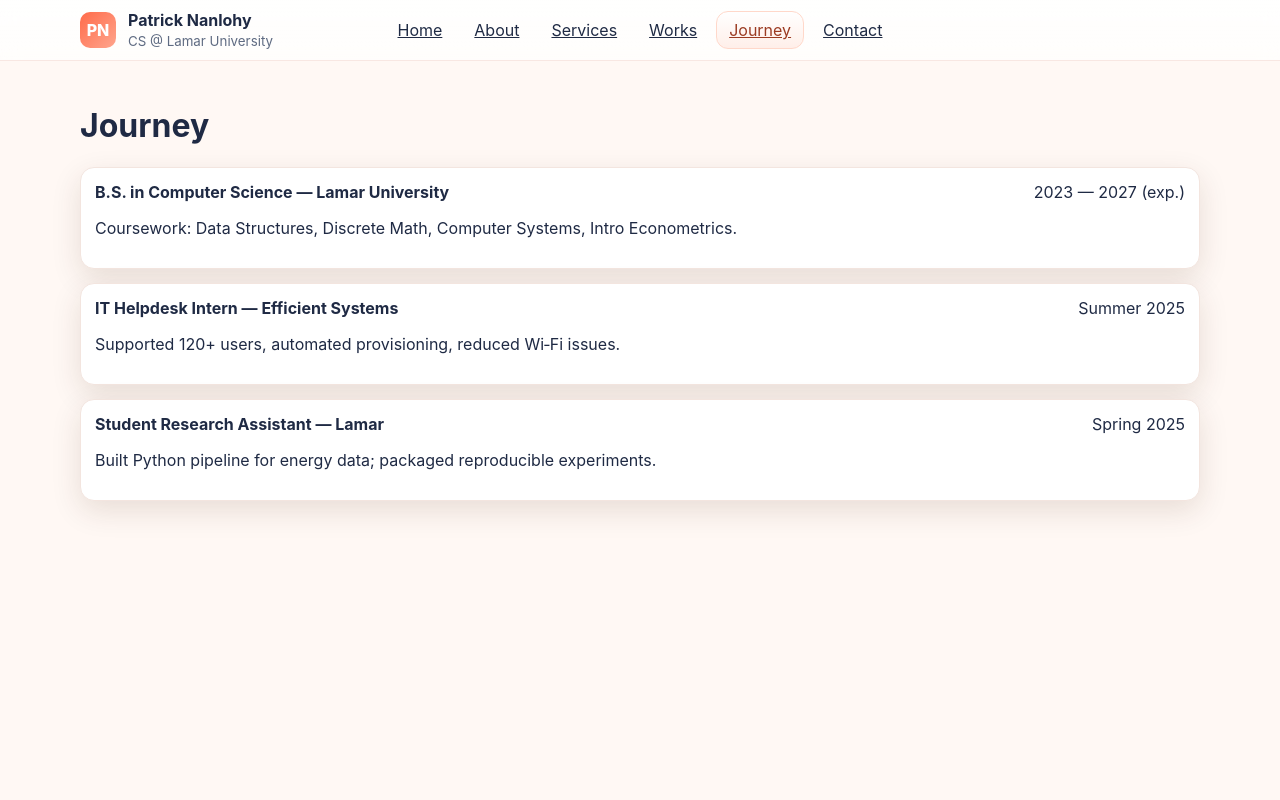
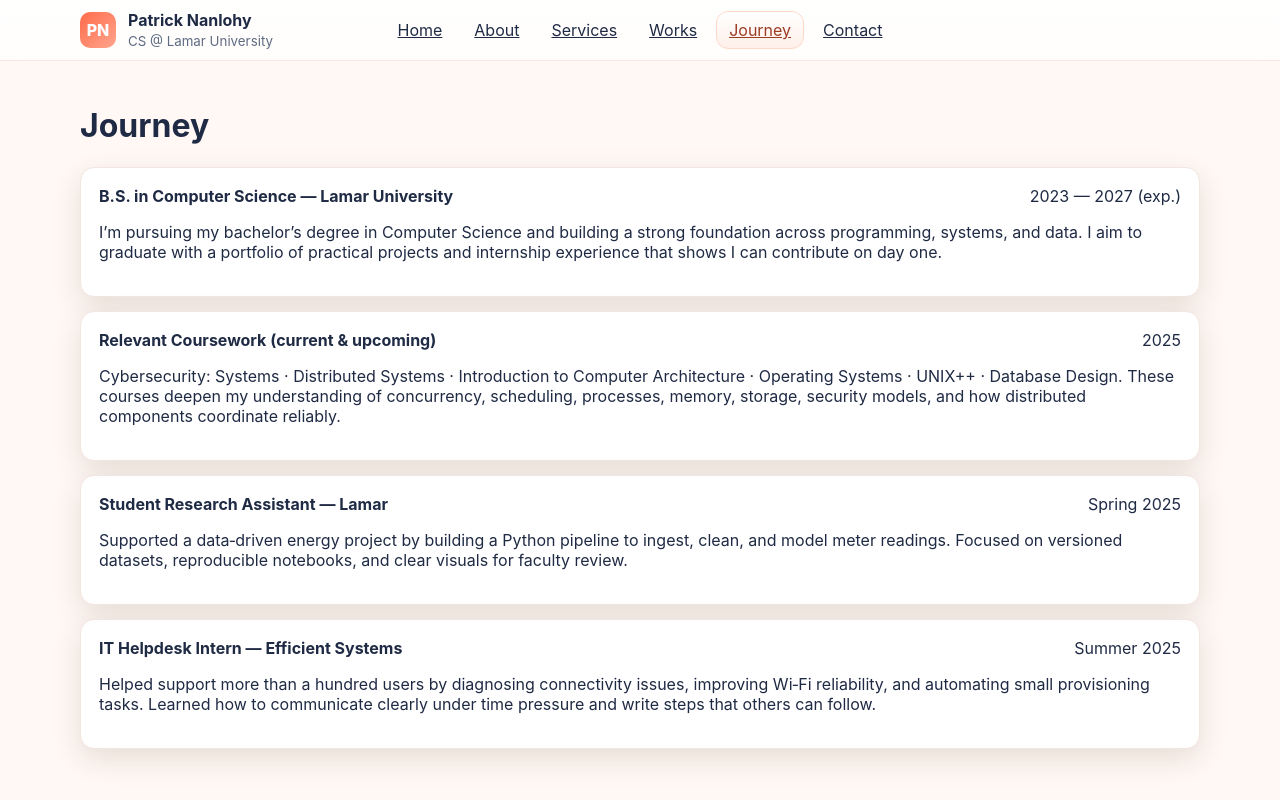
Before and after one commit to Nigelpat/Nigelpat.github.io, a plain HTML site: page journey.html in a window 1280 px wide. Drawn offline with Linux system fonts and the light colour scheme.

Commit message:
journey.html

```diff
--- a/journey.html
+++ b/journey.html
@@ -1,3 +1,28 @@
-<!DOCTYPE html><html lang="en"><head><meta charset="utf-8"/><meta name="viewport" content="width=device-width, initial-scale=1"/><title>Journey — Patrick Nanlohy</title><style>body{margin:0;font-family:Inter,ui-sans-serif,system-ui,-apple-system,Segoe UI,Roboto,Arial;background:#fff8f4;color:#1f2a44}a{color:#ff6b4a}header{position:sticky;top:0;background:linear-gradient(180deg,rgba(255,255,255,.92),rgba(255,255,255,.75));backdrop-filter:saturate(1.3) blur(10px);border-bottom:1px solid #f8e7e2}.nav{max-width:1120px;margin:0 auto;display:grid;grid-template-columns:1fr auto 1fr;align-items:center;gap:16px;padding:10px 20px}.brand{display:flex;gap:12px;align-items:center}.brand-badge{width:36px;height:36px;border-radius:10px;display:grid;place-items:center;background:linear-gradient(135deg,#ff6b4a,#ffa58d);color:#fff;font-weight:800}.menu{justify-self:center;display:flex;gap:6px}.menu a{padding:8px 12px;border-radius:12px;color:#1f2a44;border:1px solid transparent}.menu a:hover{background:#fff;border-color:#f3e5df;text-decoration:none}.menu a.active{background:linear-gradient(180deg,#fff,#ffefe9);border-color:#ffd8ca;color:#9b3b22}.actions{justify-self:end}.container{max-width:1120px;margin:0 auto;padding:24px 20px 60px}.timeline{display:grid;gap:14px}.entry{padding:14px;border-radius:14px;background:#fff;border:1px solid #f3e5df;box-shadow:0 10px 30px rgba(69,32,6,.12)}.entry .top{display:flex;justify-content:space-between;gap:12px}</style></head><body>
-<header><nav class="nav"><div class="brand"><div class="brand-badge">PN</div><div><strong>Patrick Nanlohy</strong><br><small style="color:#5f6b82">CS @ Lamar University</small></div></div><div class="menu"><a href="index.html">Home</a><a href="about.html">About</a><a href="services.html">Services</a><a href="works.html">Works</a><a href="journey.html" class="active">Journey</a><a href="contact.html">Contact</a></div><div class="actions"></div></nav></header>
-<main class="container"><h1>Journey</h1><div class="timeline"><div class="entry"><div class="top"><strong>B.S. in Computer Science — Lamar University</strong><span>2023 — 2027 (exp.)</span></div><p>Coursework: Data Structures, Discrete Math, Computer Systems, Intro Econometrics.</p></div><div class="entry"><div class="top"><strong>IT Helpdesk Intern — Efficient Systems</strong><span>Summer 2025</span></div><p>Supported 120+ users, automated provisioning, reduced Wi‑Fi issues.</p></div><div class="entry"><div class="top"><strong>Student Research Assistant — Lamar</strong><span>Spring 2025</span></div><p>Built Python pipeline for energy data; packaged reproducible experiments.</p></div></div></main></body></html>
+<!DOCTYPE html><html lang="en"><head><meta charset="utf-8"/><meta name="viewport" content="width=device-width, initial-scale=1"/><title>Journey — Patrick Nanlohy</title><style>
+body{margin:0;font-family:Inter,ui-sans-serif,system-ui,-apple-system,Segoe UI,Roboto,Arial;background:#fff8f4;color:#1f2a44}
+.container{max-width:1120px;margin:0 auto;padding:24px 20px 60px}
+a{color:#ff6b4a}
+header{position:sticky;top:0;background:linear-gradient(180deg,rgba(255,255,255,.92),rgba(255,255,255,.75));backdrop-filter:saturate(1.3) blur(10px);border-bottom:1px solid #f8e7e2}
+.nav{max-width:1120px;margin:0 auto;display:grid;grid-template-columns:1fr auto 1fr;align-items:center;gap:16px;padding:10px 20px}
+.brand{display:flex;gap:12px;align-items:center}.brand-badge{width:36px;height:36px;border-radius:10px;display:grid;place-items:center;background:linear-gradient(135deg,#ff6b4a,#ffa58d);color:#fff;font-weight:800}
+.menu{justify-self:center;display:flex;gap:6px}.menu a{padding:8px 12px;border-radius:12px;color:#1f2a44;border:1px solid transparent}.menu a:hover{background:#fff;border-color:#f3e5df;text-decoration:none}.menu a.active{background:linear-gradient(180deg,#fff,#ffefe9);border-color:#ffd8ca;color:#9b3b22}
+.entry{padding:18px;border-radius:14px;background:#fff;border:1px solid #f3e5df;box-shadow:0 10px 30px rgba(69,32,6,.12);margin-bottom:14px}
+.entry .top{display:flex;justify-content:space-between;gap:12px}
+</style></head><body>
+<header><nav class="nav"><div class="brand"><div class="brand-badge">PN</div><div><strong>Patrick Nanlohy</strong><br><small style="color:#5f6b82">CS @ Lamar University</small></div></div><div class="menu"><a href="index.html">Home</a><a href="about.html">About</a><a href="services.html">Services</a><a href="works.html">Works</a><a href="journey.html" class="active">Journey</a><a href="contact.html">Contact</a></div><div></div></nav></header>
+<main class="container">
+  <h1>Journey</h1>
+  <div class="entry"><div class="top"><strong>B.S. in Computer Science — Lamar University</strong><span>2023 — 2027 (exp.)</span></div>
+    <p>I’m pursuing my bachelor’s degree in Computer Science and building a strong foundation across programming, systems, and data. I aim to graduate with a portfolio of practical projects and internship experience that shows I can contribute on day one.</p>
+  </div>
+  <div class="entry"><div class="top"><strong>Relevant Coursework (current & upcoming)</strong><span>2025</span></div>
+    <p>Cybersecurity: Systems · Distributed Systems · Introduction to Computer Architecture · Operating Systems · UNIX++ · Database Design. These courses deepen my understanding of concurrency, scheduling, processes, memory, storage, security models, and how distributed components coordinate reliably.</p>
+  </div>
+  <div class="entry"><div class="top"><strong>Student Research Assistant — Lamar</strong><span>Spring 2025</span></div>
+    <p>Supported a data‑driven energy project by building a Python pipeline to ingest, clean, and model meter readings. Focused on versioned datasets, reproducible notebooks, and clear visuals for faculty review.</p>
+  </div>
+  <div class="entry"><div class="top"><strong>IT Helpdesk Intern — Efficient Systems</strong><span>Summer 2025</span></div>
+    <p>Helped support more than a hundred users by diagnosing connectivity issues, improving Wi‑Fi reliability, and automating small provisioning tasks. Learned how to communicate clearly under time pressure and write steps that others can follow.</p>
+  </div>
+</main>
+</body></html>
```
